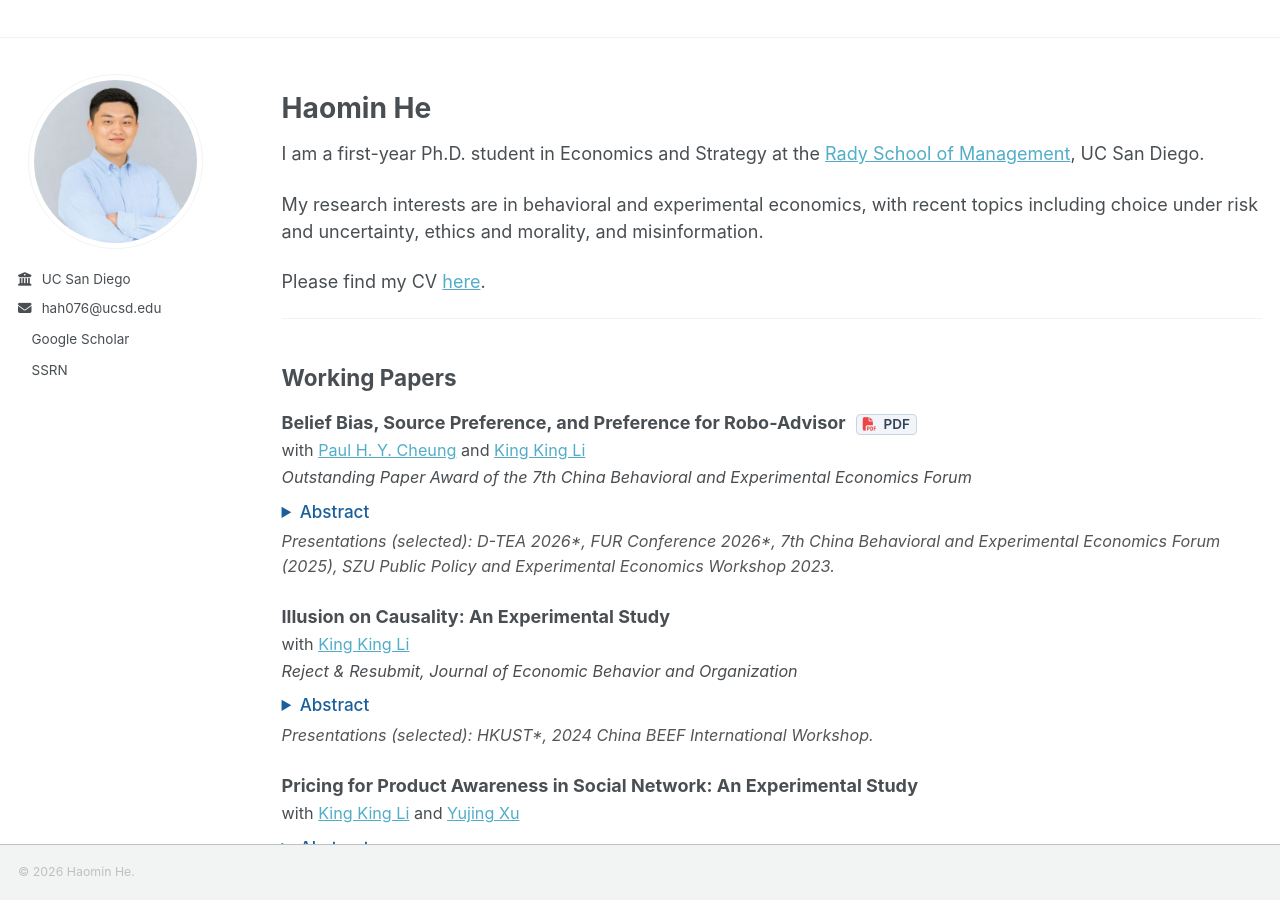
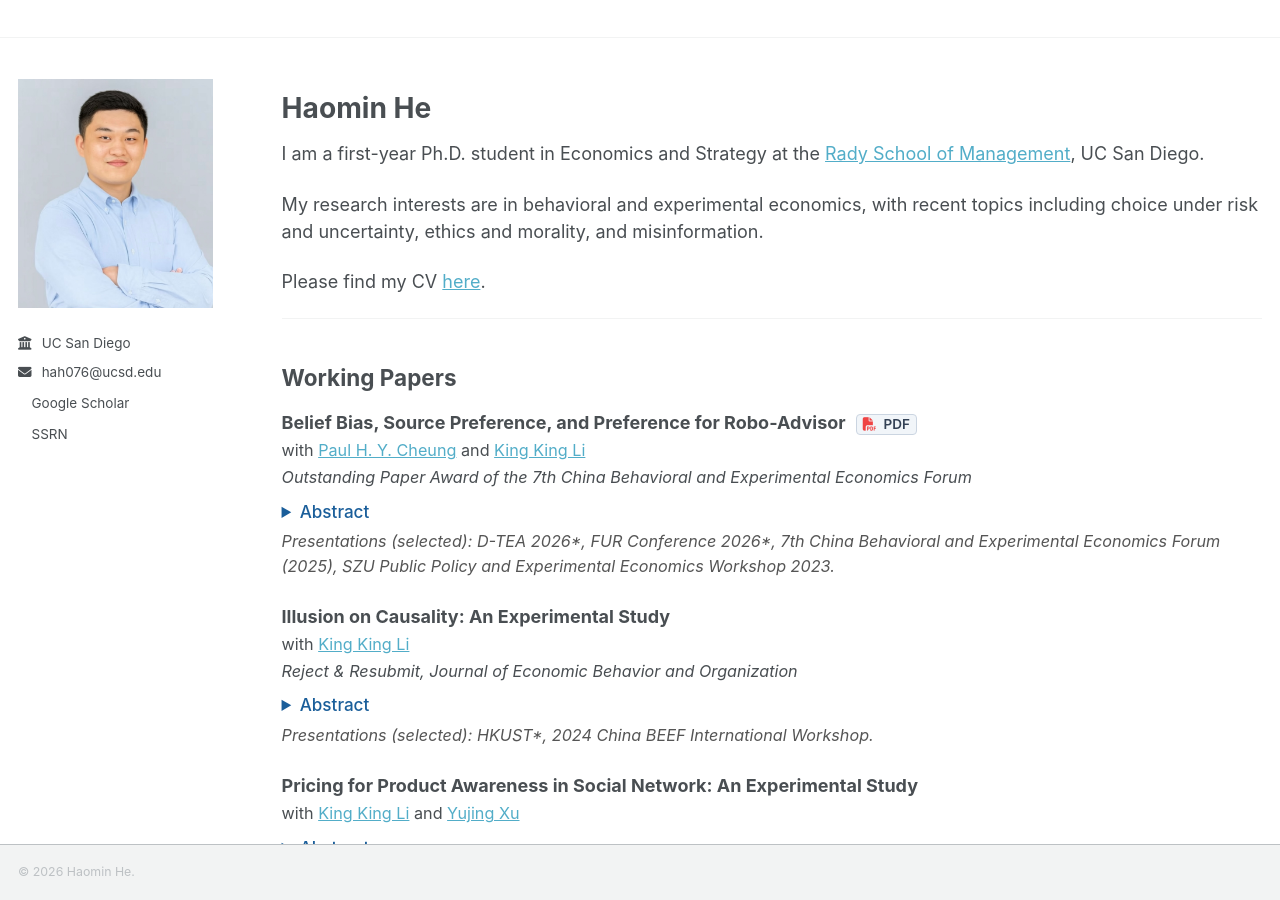
Before and after one commit to haomin-he/haomin-he.github.io, a Jekyll site: the page built from _pages/about.md, in a window 1280 px wide and 900 px high. Built offline with Jekyll 4.4.1, drawn with Linux system fonts in a browser that asks for light colours; a script bundle is joined from its source files by our own code; a style sheet for code colours, icons or effects is not loaded.

Commit message:
Update author-profile.html

```diff
--- a/_includes/author-profile.html
+++ b/_includes/author-profile.html
@@ -14,21 +14,21 @@
     {% endif %}
   </div> -->
 
-  <div class="author__avatar" style="padding: 0; margin: 0 0 20px 0; background: transparent; border: none; box-shadow: none; width: 100%; max-width: 100%;">
+  <!-- <div class="author__avatar" style="padding: 0; margin: 0 0 20px 0; background: transparent; border: none; box-shadow: none; width: 100%; max-width: 100%;">
     {% if author.avatar contains "://" %}
     	<img src="{{ author.avatar }}" alt="{{ author.name }}" fetchpriority="high" style="width: 100%; aspect-ratio: 1 / 1; object-fit: cover; border-radius: 50%; display: block; margin: 0 auto;" />
     {% else %}
     	<img src="{{ author.avatar | prepend: "/images/" | prepend: base_path }}" alt="{{ author.name }}" fetchpriority="high" style="width: 100%; aspect-ratio: 1 / 1; object-fit: cover; border-radius: 50%; display: block; margin: 0 auto;" />
     {% endif %}
+  </div> -->
+
+  <div class="author__avatar" style="padding: 0; margin: 0 0 20px 0; background: transparent; border: none; box-shadow: none; width: 100%; max-width: 100%;">
+    {% if author.avatar contains "://" %}
+    	<img src="{{ author.avatar }}" alt="{{ author.name }}" fetchpriority="high" style="width: 130%; max-width: none; margin-left: -15%; height: auto; border-radius: 0; border: none; box-shadow: none; display: block;" />
+    {% else %}
+    	<img src="{{ author.avatar | prepend: "/images/" | prepend: base_path }}" alt="{{ author.name }}" fetchpriority="high" style="width: 130%; max-width: none; margin-left: -15%; height: auto; border-radius: 0; border: none; box-shadow: none; display: block;" />
+    {% endif %}
   </div>
-
-  <!-- <div class="author__avatar" style="padding: 0; margin: 0 0 20px 0; background: transparent; border: none; box-shadow: none; width: 100%; max-width: 100%;">
-    {% if author.avatar contains "://" %}
-    	<img src="{{ author.avatar }}" alt="{{ author.name }}" fetchpriority="high" style="width: 100%; height: auto; border-radius: 0; border: none; box-shadow: none; display: block;" />
-    {% else %}
-    	<img src="{{ author.avatar | prepend: "/images/" | prepend: base_path }}" alt="{{ author.name }}" fetchpriority="high" style="width: 100%; height: auto; border-radius: 0; border: none; box-shadow: none; display: block;" />
-    {% endif %}
-  </div> -->
 
   <div class="author__content">
     <h3 class="author__name">{{ author.name }}</h3>
```
